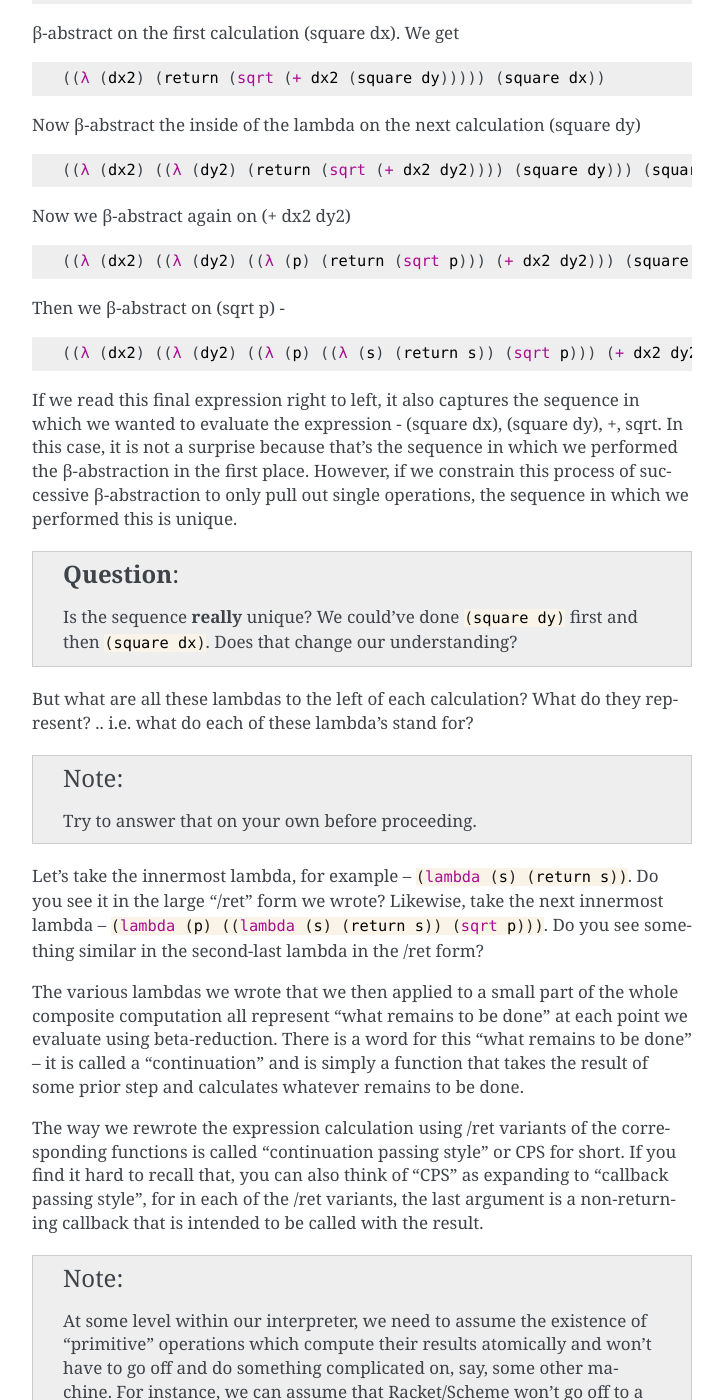
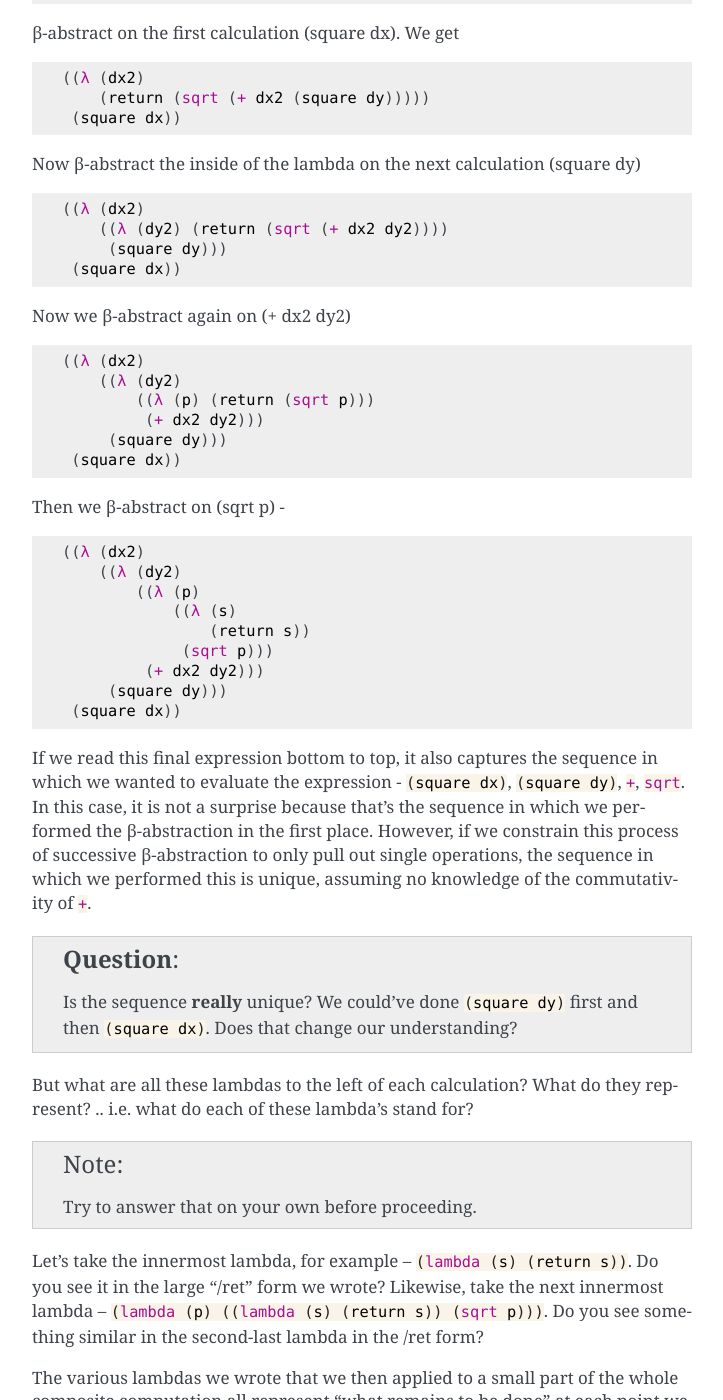
Before and after one commit to kreauniv/comp308, a Sphinx documentation site: the page built from source/control.rst, in a window 1280 px wide and 1400 px high, scrolled down 4619 px. Shown: the whole window, without its empty margins (388-1111 px from the left). Built offline with Sphinx 7.4.7, drawn with Linux system fonts in a browser that asks for light colours.

Commit message:
Formatting

```diff
--- a/source/control.rst
+++ b/source/control.rst
@@ -231,32 +231,51 @@ Take the core expression below -
 
 .. code-block:: racket
 
-    ((λ (dx2) (return (sqrt (+ dx2 (square dy))))) (square dx))
+    ((λ (dx2)
+        (return (sqrt (+ dx2 (square dy)))))
+     (square dx))
 
 Now β-abstract the inside of the lambda on the next calculation (square dy)
 
 .. code-block:: racket
 
-    ((λ (dx2) ((λ (dy2) (return (sqrt (+ dx2 dy2)))) (square dy))) (square dx))
+    ((λ (dx2)
+        ((λ (dy2) (return (sqrt (+ dx2 dy2))))
+         (square dy)))
+     (square dx))
 
 Now we β-abstract again on (+ dx2 dy2)
 
 .. code-block:: racket
 
-    ((λ (dx2) ((λ (dy2) ((λ (p) (return (sqrt p))) (+ dx2 dy2))) (square dy))) (square dx))
+    ((λ (dx2)
+        ((λ (dy2)
+            ((λ (p) (return (sqrt p)))
+             (+ dx2 dy2)))
+         (square dy)))
+     (square dx))
 
 Then we β-abstract on (sqrt p) -
 
 .. code-block:: racket
 
-    ((λ (dx2) ((λ (dy2) ((λ (p) ((λ (s) (return s)) (sqrt p))) (+ dx2 dy2))) (square dy))) (square dx))
+    ((λ (dx2)
+        ((λ (dy2)
+            ((λ (p)
+                ((λ (s)
+                    (return s))
+                 (sqrt p)))
+             (+ dx2 dy2)))
+         (square dy)))
+     (square dx))
 
-If we read this final expression right to left, it also captures the sequence
-in which we wanted to evaluate the expression - (square dx), (square dy), +,
-sqrt. In this case, it is not a surprise because that's the sequence in which
-we performed the β-abstraction in the first place. However, if we constrain this
-process of successive β-abstraction to only pull out single operations, the
-sequence in which we performed this is unique.
+If we read this final expression bottom to top, it also captures the sequence
+in which we wanted to evaluate the expression - :rkt:`(square dx)`,
+:rkt:`(square dy)`, :rkt:`+`, :rkt:`sqrt`. In this case, it is not a surprise
+because that's the sequence in which we performed the β-abstraction in the
+first place. However, if we constrain this process of successive β-abstraction
+to only pull out single operations, the sequence in which we performed this is
+unique, assuming no knowledge of the commutativity of :rkt:`+`.
 
 .. admonition:: **Question**
 
```
